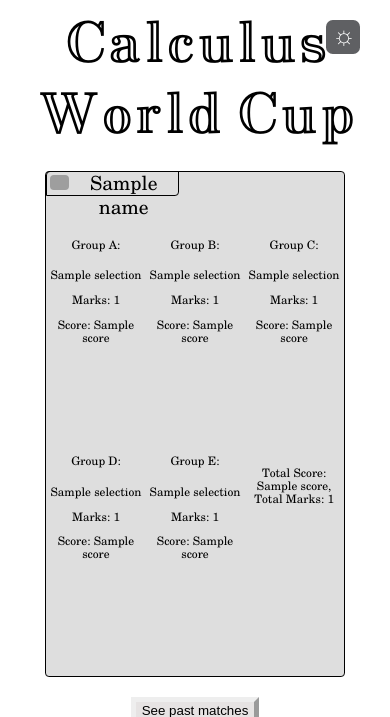
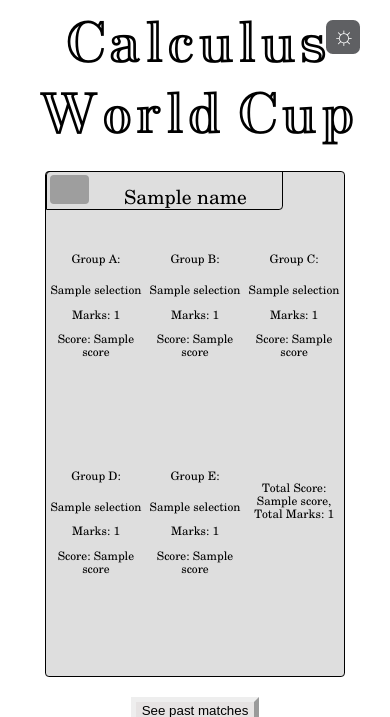
Before and after one commit to ashazjameel/Calculus-World-Cup-website, a Flask app: template templates/profile.html in a window 390 px wide. Shown: the top 717 px of the page. Run offline with Flask 3, Linux system fonts and the light colour scheme; the template is opened without the code that fills it: most values are stand-ins (such as "Sample title", 1, 10 or a date in 2020); parts of the project's set-up code (start-up, migrations or seed data) failed here and were passed over; some libraries are stand-ins or nearby versions; grey boxes are pictures that could not be loaded.

Commit message:
mobile support for profile

```diff
--- a/static/styles.css
+++ b/static/styles.css
@@ -303,11 +303,20 @@ body {
 	}
 	.profile span {
 		position: absolute;
-		width: calc(100% - 5.75vw);
+		box-sizing: border-box;
+		padding-top: calc(11.35vw * 0.3);
+		width: calc(100% - 10.75vw);
 		height: 100%;
 		top: 0;
-		left: 5.75vw;
+		left: 10.75vw;
 		font-size: 5vw;
 		text-align: center;
 	}
+	.profile .pfp {
+		width: 80%;
+		border-width: 0.3vw;
+	}
+	.profile .pfp img {
+		width: 10vw;
+	}
 }
```
